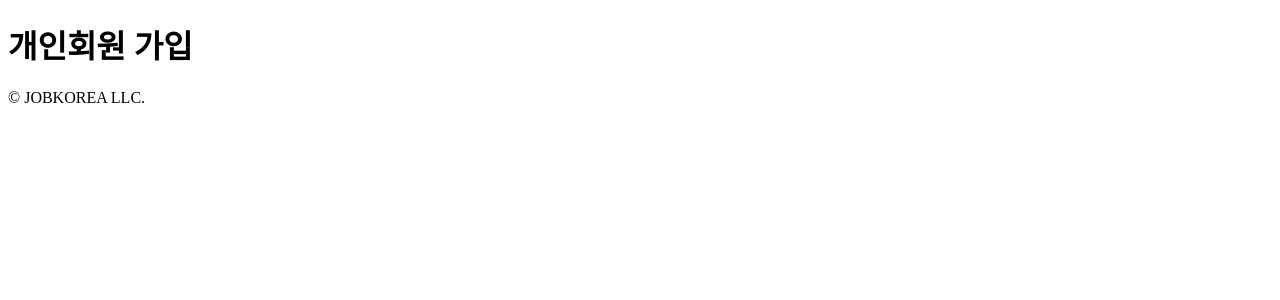
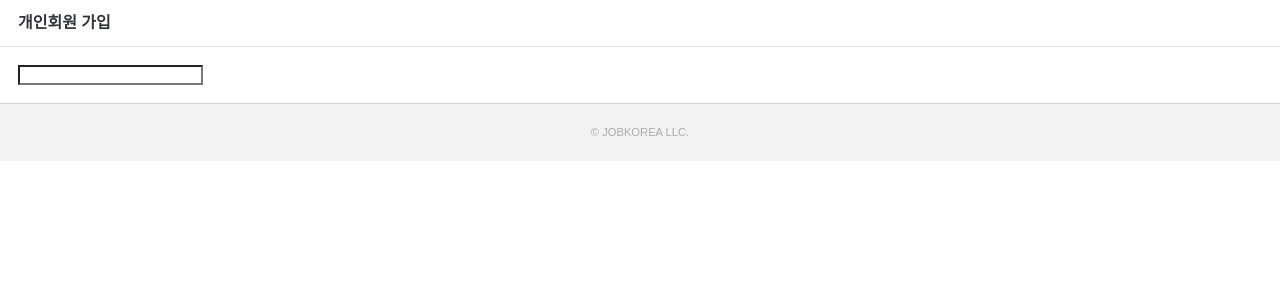
Before and after one commit to jin-2/signUp, a Next.js app: page / in a window 1280 px wide. Shown: the top 300 px of the page. Built offline with nearby package versions, Linux system fonts and the light colour scheme.

Commit message:
레이아웃, globalStyle 추가

```diff
--- /dev/null
+++ b/components/Input/index.tsx
@@ -0,0 +1,7 @@
+export default function Input() {
+  return (
+    <div>
+      <input type="text" />
+    </div>
+  );
+}
--- /dev/null
+++ b/components/Layout/index.tsx
@@ -0,0 +1,42 @@
+import styled from "styled-components";
+
+interface LayoutProps {
+  children: React.ReactNode;
+}
+
+export default function Layout({ children }: LayoutProps) {
+  return (
+    <div>
+      <HeaderEl>
+        <h1>개인회원 가입</h1>
+      </HeaderEl>
+
+      <LayoutEl>{children}</LayoutEl>
+
+      <FooterEl>
+        <p>© JOBKOREA LLC.</p>
+      </FooterEl>
+    </div>
+  );
+}
+
+const LayoutEl = styled.main`
+  padding: 18px;
+`;
+
+const HeaderEl = styled.header`
+  padding: 14px 18px;
+  border-bottom: 1px solid #e5e7ea;
+  color: #30353a;
+  font-size: 16px;
+  font-weight: 700;
+`;
+
+const FooterEl = styled.footer`
+  padding: 20px 5px;
+  border-top: 1px solid #d0d0d0;
+  background-color: #f2f2f2;
+  color: #ababab;
+  font-size: 11.2px;
+  text-align: center;
+`;
--- a/pages/_app.tsx
+++ b/pages/_app.tsx
@@ -1,11 +1,16 @@
 import type { AppProps } from "next/app";
 import { ThemeProvider } from "styled-components";
 import theme from "styles/theme";
+import GlobalStyle from "styles/GlobalStyle";
+import Layout from "components/Layout";
 
 function MyApp({ Component, pageProps }: AppProps) {
   return (
     <ThemeProvider theme={theme}>
-      <Component {...pageProps} />
+      <GlobalStyle />
+      <Layout>
+        <Component {...pageProps} />
+      </Layout>
     </ThemeProvider>
   );
 }
--- a/pages/index.tsx
+++ b/pages/index.tsx
@@ -1,21 +1,17 @@
 import type { NextPage } from "next";
 import Head from "next/head";
+import Input from "components/Input";
 
 const Home: NextPage = () => {
   return (
-    <div>
+    <>
       <Head>
         <title>개인회원 가입 | 알바몬</title>
       </Head>
-
-      <main>
-        <h1>개인회원 가입</h1>
-      </main>
-
-      <footer>
-        <p>© JOBKOREA LLC.</p>
-      </footer>
-    </div>
+      <div>
+        <Input />
+      </div>
+    </>
   );
 };
 
--- /dev/null
+++ b/styles/GlobalStyle.ts
@@ -0,0 +1,171 @@
+import { createGlobalStyle } from "styled-components";
+
+const GlobalStyle = createGlobalStyle`
+  * {
+    box-sizing: border-box;
+    margin: 0;
+    padding: 0;
+    outline: 0;
+  }
+
+  html {
+    -webkit-text-size-adjust: 100%;
+    color: ${(props) => (props.theme as any).colors.secondary};
+    font-size: 14px;
+    font-weight: 400;
+    font-family: "Apple SD Gothic Neo", Arial, Dotum, sans-serif;
+    line-height: 1.25em;
+    word-break: keep-all;
+    word-wrap: break-word;
+  }
+
+  html {
+    height: 100%;
+  }
+
+  body {
+    background-color: #fff;
+  }
+
+  a {
+    display: inline-block;
+    background-color: transparent;
+    text-decoration: none;
+    color: inherit;
+  }
+
+  b,
+  strong {
+    font-weight: 400;
+  }
+
+  button,
+  input {
+    overflow: visible;
+  }
+
+  button,
+  select {
+    text-transform: none;
+  }
+
+  button,
+  [type="button"],
+  [type="reset"],
+  [type="submit"] {
+    -webkit-appearance: button;
+  }
+
+  button:-moz-focusring,
+  [type="button"]:-moz-focusring,
+  [type="reset"]:-moz-focusring,
+  [type="submit"]:-moz-focusring {
+    outline: 1px dotted ButtonText;
+  }
+
+  textarea {
+    overflow: auto;
+    resize: none;
+    border-radius: 0;
+    -webkit-box-shadow: none;
+    -webkit-appearance: none;
+  }
+
+  ul,
+  ol,
+  li {
+    list-style-type: none;
+  }
+
+  input,
+  select {
+    appearance: none;
+    -webkit-appearance: none;
+    -moz-appearance: none;
+    -o-appearance: none;
+    -ms-appearance: none;
+    border-radius: 0;
+    font-weight: 400;
+  }
+
+  address,
+  em {
+    font-style: normal;
+  }
+
+  button {
+    cursor: pointer;
+    background-color: transparent;
+    border: 0;
+  }
+
+  button:disabled {
+    cursor: default;
+  }
+
+  label {
+    cursor: pointer;
+  }
+
+  h1,
+  h2,
+  h3,
+  h4,
+  h5,
+  h6 {
+    font-size: inherit;
+    font-weight: inherit;
+  }
+
+  button,
+  input,
+  select,
+  textarea {
+    font-family: inherit;
+    font-weight: 400;
+    font-size: inherit;
+    color: inherit;
+  }
+
+  button,
+  select,
+  textarea {
+    line-height: inherit;
+  }
+
+  img {
+    vertical-align: top;
+    border: 0;
+  }
+
+  input[type="text"]:disabled,
+  input[type="email"]:disabled,
+  input[type="search"]:disabled,
+  input[type="password"]:disabled,
+  input[type="number"]:disabled,
+  input[type="tel"]:disabled,
+  input[type="email"]:disabled {
+    background-color: #fff;
+  }
+
+  [hidden],
+  select::-ms-expand,
+  img[src=""] {
+    display: none;
+  }
+
+  img,
+  button::-moz-focus-inner,
+  [type="button"]::-moz-focus-inner,
+  [type="reset"]::-moz-focus-inner,
+  [type="submit"]::-moz-focus-inner {
+    border-style: none;
+  }
+
+  ::-moz-selection,
+  ::selection {
+    text-shadow: none;
+  }
+`;
+
+export default GlobalStyle;
--- a/styles/theme.ts
+++ b/styles/theme.ts
@@ -2,7 +2,8 @@ import { DefaultTheme } from "styled-components";
 
 const theme: DefaultTheme = {
   colors: {
-    primary: "#f63"
+    primary: "#f63",
+    secondary: "#494949"
   }
 };
 
```
